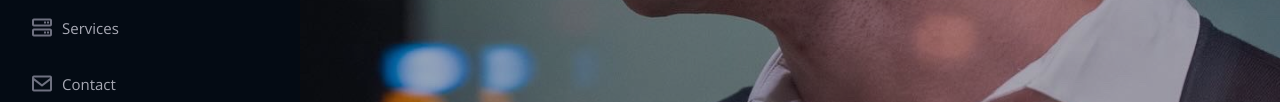
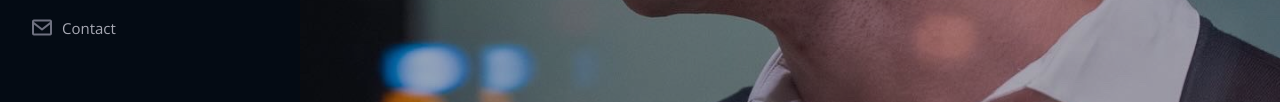
Before and after one commit to BonelessWater/BonelessWater.github.io, a plain HTML site: page index.html in a window 1280 px wide. Shown: the part 481-583 px from the top of the page. Drawn offline with nearby package versions, Linux system fonts and the light colour scheme; a script that the page names is missing.

Commit message:
Visual fixes

```diff
--- a/index.html
+++ b/index.html
@@ -27,13 +27,7 @@
   <!-- Template Main CSS File -->
   <link href="assets/css/style.css" rel="stylesheet">
 
-  <!-- =======================================================
-  * Template Name: iPortfolio
-  * Template URL: https://bootstrapmade.com/iportfolio-bootstrap-portfolio-websites-template/
-  * Updated: Mar 17 2024 with Bootstrap v5.3.3
-  * Author: BootstrapMade.com
-  * License: https://bootstrapmade.com/license/
-  ======================================================== -->
+
 </head>
 
 <body>
@@ -61,7 +55,6 @@
           <li><a href="#about" class="nav-link scrollto"><i class="bx bx-user"></i> <span>About</span></a></li>
           <li><a href="#resume" class="nav-link scrollto"><i class="bx bx-file-blank"></i> <span>Resume</span></a></li>
           <li><a href="#portfolio" class="nav-link scrollto"><i class="bx bx-book-content"></i> <span>Portfolio</span></a></li>
-          <li><a href="#services" class="nav-link scrollto"><i class="bx bx-server"></i> <span>Services</span></a></li>
           <li><a href="#contact" class="nav-link scrollto"><i class="bx bx-envelope"></i> <span>Contact</span></a></li>
         </ul>
       </nav><!-- .nav-menu -->
```
